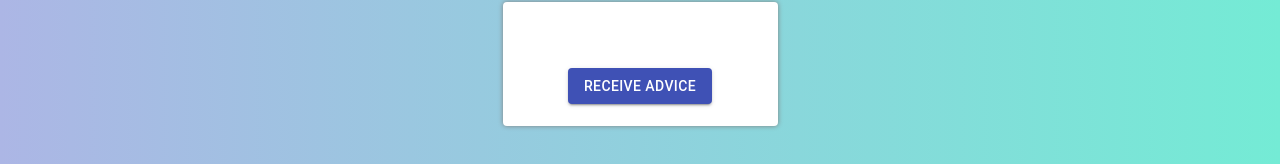
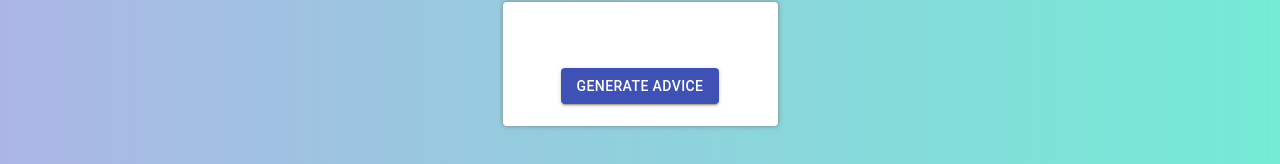
Before and after one commit to Mysta3/advice_app, a React (Create React App) app: page /advice in a window 1280 px wide. Shown: the part 140-304 px from the top of the page. Built offline with nearby package versions, Linux system fonts and the light colour scheme.

Commit message:
enhanced legibility & removed unused code

```diff
--- a/src/components/ButtonFetch.js
+++ b/src/components/ButtonFetch.js
@@ -20,7 +20,7 @@ function ButtonFetch(props) {
         color="primary"
         onClick={generateAdvice}
       >
-        Receive Advice
+        Generate Advice
       </Button>
     </div>
   );
--- a/src/components/Home.js
+++ b/src/components/Home.js
@@ -19,7 +19,7 @@ const useStyles = makeStyles({
   }
 });
 
-let userName = 'User';
+let userName = '';
 
 function Home() {
   const classes = useStyles();
@@ -28,14 +28,14 @@ function Home() {
   const [name, setName] = useState();
 
   useEffect(() => {
+
     setOpen(true);
   }, []);
 
   const handleChange = event => {
     userName = event.target.value;
+  };
 
-    console.log(name);
-  };
   const handleClose = () => {
     setOpen(false);
     setName(userName);
```
